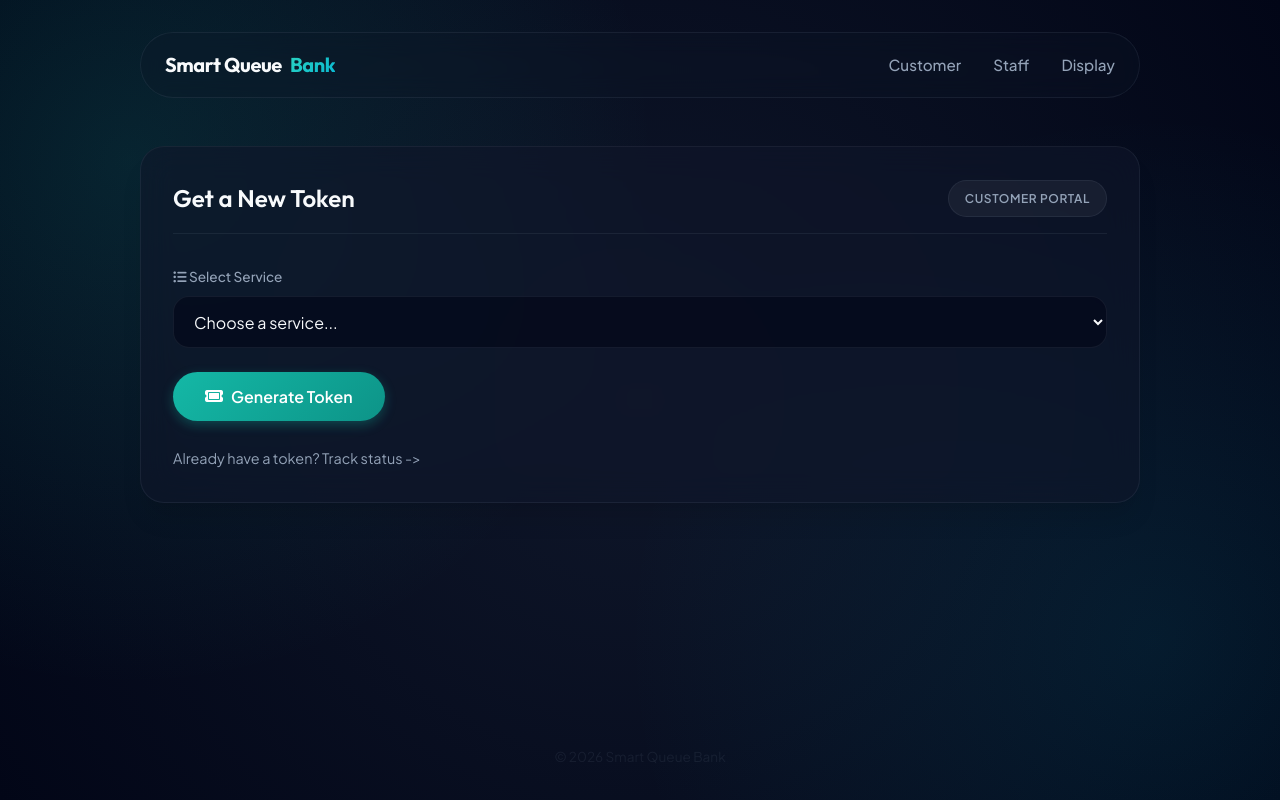
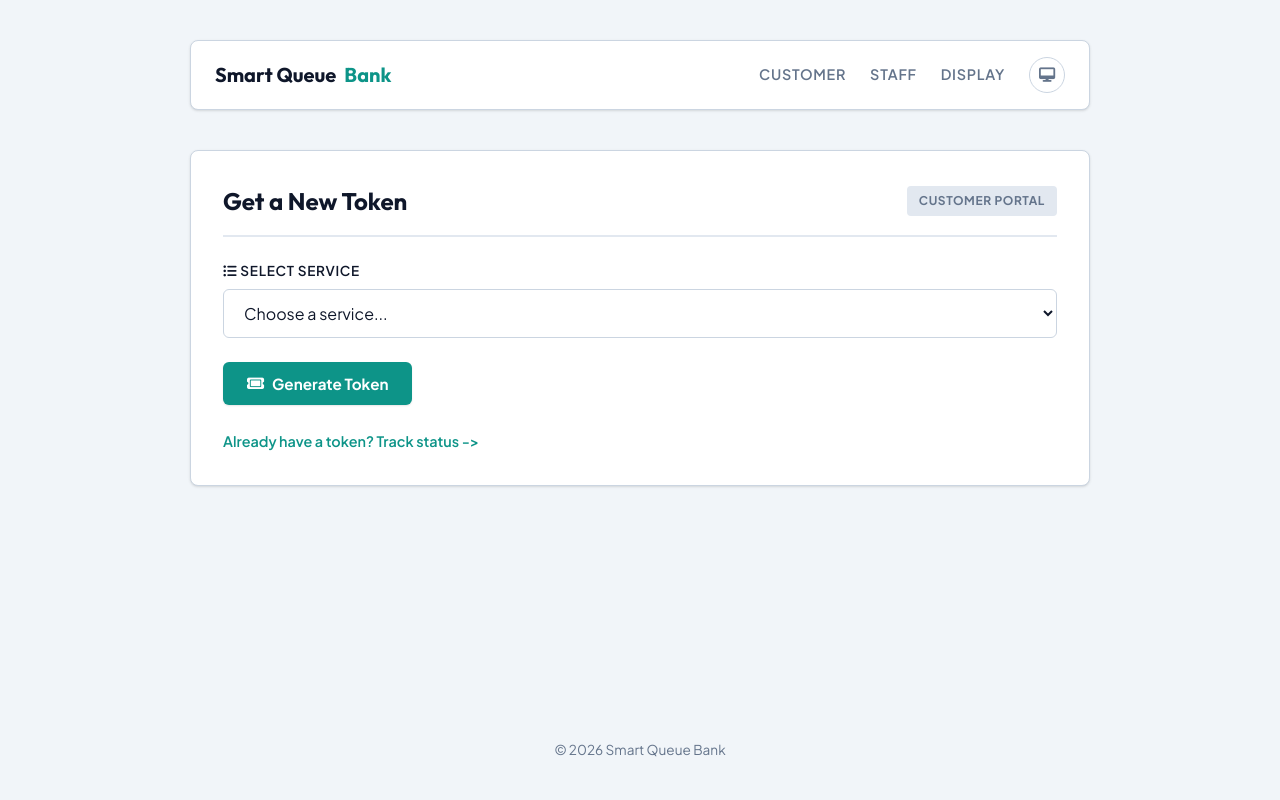
Before and after one commit to Nayan-Mhrzn/Bank-Queue-System, a PHP site: page /customer/index.php in a window 1280 px wide. Run offline with PHP 8.4, Linux system fonts and the light colour scheme; data comes from the database, SQL or seed files in the repository.

Commit message:
feat: Add Light/Dark/System theme support and refine design for professional look

```diff
--- a/includes/header.php
+++ b/includes/header.php
@@ -17,6 +17,10 @@
             <a href="../customer/index.php">Customer</a>
             <a href="../staff/login.php">Staff</a>
             <a href="../display/index.php" target="_blank">Display</a>
+            <button class="theme-toggle" onclick="rotateTheme()" title="Toggle Theme">
+                <i id="theme-icon" class="fa-solid fa-desktop"></i>
+            </button>
         </nav>
     </header>
+    <script src="../js/theme.js"></script>
     <main>
--- a/style.css
+++ b/style.css
@@ -1,43 +1,89 @@
 :root {
-    /* Colors */
-    --bg-dark: #0f172a;
-    --bg-darker: #020617;
+    /* --- Base Variables (Light Mode Default) --- */
 
-    --primary: #14b8a6; /* Teal 500 */
-    --primary-light: #2dd4bf; /* Teal 400 */
-    --primary-dark: #0d9488; /* Teal 600 */
+    /* Brand */
+    --primary: #0d9488;
+    /* Teal 600 - Darker/Solid */
+    --primary-hover: #0f766e;
+    /* Teal 700 */
+    --accent: #0ea5e9;
+    /* Sky 500 */
 
-    --accent: #06b6d4; /* Cyan 500 */
-    --accent-glow: rgba(6, 182, 212, 0.4);
+    /* Backgrounds (Solid, Man-Made) */
+    --bg-body: #f1f5f9;
+    /* Slate 100 - Industrial Light Grey */
+    --bg-surface: #ffffff;
+    /* White - Clean Paper/Card */
+    --bg-inset: #e2e8f0;
+    /* Slate 200 - Input areas */
 
-    --text-main: #f8fafc;
-    --text-muted: #94a3b8;
+    /* Text */
+    --text-main: #0f172a;
+    /* Slate 900 - Sharp Black */
+    --text-muted: #64748b;
+    /* Slate 500 - Professional Grey */
+    --text-on-primary: #ffffff;
 
-    --danger: #ef4444;
-    --success: #10b981;
-    --warning: #f59e0b;
+    /* Borders */
+    --border-color: #cbd5e1;
+    /* Slate 300 - Distinct boundaries */
+    --border-focus: #0d9488;
+    /* Primary Color */
 
-    /* Surface */
-    --glass-bg: rgba(15, 23, 42, 0.6);
-    --glass-border: rgba(148, 163, 184, 0.1);
-    --glass-highlight: rgba(255, 255, 255, 0.05);
+    /* Status */
+    --success: #16a34a;
+    /* Green 600 */
+    --danger: #dc2626;
+    /* Red 600 */
+    --warning: #d97706;
+    /* Amber 600 */
+    --info: #0284c7;
+    /* Sky 600 */
 
-    /* Layout */
-    --radius-sm: 8px;
-    --radius-md: 16px;
-    --radius-lg: 24px;
-    --radius-full: 9999px;
-
-    --shadow-sm: 0 4px 6px -1px rgba(0, 0, 0, 0.1), 0 2px 4px -1px rgba(0, 0, 0, 0.06);
-    --shadow-lg: 0 20px 25px -5px rgba(0, 0, 0, 0.1), 0 10px 10px -5px rgba(0, 0, 0, 0.04);
-    --shadow-glow: 0 0 20px rgba(20, 184, 166, 0.3);
+    /* Effects */
+    --shadow-card: 0 1px 3px 0 rgba(0, 0, 0, 0.1), 0 1px 2px -1px rgba(0, 0, 0, 0.1);
+    --shadow-hover: 0 4px 6px -1px rgba(0, 0, 0, 0.1), 0 2px 4px -1px rgba(0, 0, 0, 0.06);
 
     /* Typography */
     --font-heading: 'Outfit', sans-serif;
     --font-body: 'Plus Jakarta Sans', sans-serif;
+
+    /* Components */
+    --radius: 8px;
+    /* More angular/engineered look */
 }
 
-*, *::before, *::after {
+/* --- Dark Mode Override --- */
+[data-theme="dark"] {
+    /* Brand - Slightly lighter for readability against dark */
+    --primary: #14b8a6;
+    /* Teal 500 */
+    --primary-hover: #2dd4bf;
+    /* Teal 400 */
+
+    /* Backgrounds */
+    --bg-body: #020617;
+    /* Slate 950 - Deep Space */
+    --bg-surface: #0f172a;
+    /* Slate 900 - Dark Card */
+    --bg-inset: #1e293b;
+    /* Slate 800 */
+
+    /* Text */
+    --text-main: #f8fafc;
+    /* Slate 50 */
+    --text-muted: #94a3b8;
+    /* Slate 400 */
+
+    /* Borders */
+    --border-color: #334155;
+    /* Slate 700 */
+}
+
+/* Base Setup */
+*,
+*::before,
+*::after {
     box-sizing: border-box;
     margin: 0;
     padding: 0;
@@ -45,188 +91,208 @@
 
 body {
     font-family: var(--font-body);
-    background-color: var(--bg-darker);
-    background-image:
-        radial-gradient(circle at 10% 20%, rgba(20, 184, 166, 0.15) 0%, transparent 40%),
-        radial-gradient(circle at 90% 80%, rgba(6, 182, 212, 0.1) 0%, transparent 40%),
-        radial-gradient(circle at 50% 50%, rgba(15, 23, 42, 1) 0%, rgba(2, 6, 23, 1) 100%);
-    background-attachment: fixed;
+    background-color: var(--bg-body);
     color: var(--text-main);
     min-height: 100vh;
     display: flex;
     flex-direction: column;
     align-items: center;
-    padding: 2rem 1rem;
-    line-height: 1.6;
-    -webkit-font-smoothing: antialiased;
+    padding: 40px 20px;
+    line-height: 1.5;
+    transition: background-color 0.3s ease, color 0.3s ease;
 }
 
+/* --- Header --- */
 header {
     width: 100%;
-    max-width: 1000px;
-    margin-bottom: 3rem;
+    max-width: 900px;
+    margin-bottom: 40px;
     display: flex;
     justify-content: space-between;
     align-items: center;
-    padding: 1rem 1.5rem;
-    background: rgba(15, 23, 42, 0.3);
-    backdrop-filter: blur(12px);
-    border: 1px solid var(--glass-border);
-    border-radius: var(--radius-full);
+    padding: 16px 24px;
+    background: var(--bg-surface);
+    border: 1px solid var(--border-color);
+    border-radius: var(--radius);
+    box-shadow: var(--shadow-card);
 }
 
 header h1 {
     font-family: var(--font-heading);
     font-weight: 700;
     font-size: 1.25rem;
-    letter-spacing: -0.02em;
     color: var(--text-main);
     display: flex;
     align-items: center;
-    gap: 0.5rem;
+    gap: 8px;
 }
 
 header h1 span {
     color: var(--primary);
-    background: linear-gradient(135deg, var(--primary-light), var(--accent));
-    -webkit-background-clip: text;
-    -webkit-text-fill-color: transparent;
 }
 
 header nav {
     display: flex;
-    gap: 2rem;
+    gap: 24px;
+    align-items: center;
 }
 
 header nav a {
     color: var(--text-muted);
     text-decoration: none;
-    font-weight: 500;
-    font-size: 0.95rem;
-    transition: all 0.2s ease;
-    position: relative;
+    font-weight: 600;
+    font-size: 0.9rem;
+    transition: color 0.2s;
+    text-transform: uppercase;
+    letter-spacing: 0.05em;
 }
 
 header nav a:hover {
-    color: var(--text-main);
+    color: var(--primary);
 }
 
-header nav a::after {
-    content: '';
-    position: absolute;
-    bottom: -4px;
-    left: 0;
-    width: 0;
-    height: 2px;
-    background: var(--primary);
-    transition: width 0.3s ease;
-    border-radius: 2px;
+.theme-toggle {
+    background: transparent;
+    border: 1px solid var(--border-color);
+    color: var(--text-muted);
+    width: 36px;
+    height: 36px;
+    border-radius: 50%;
+    display: flex;
+    align-items: center;
+    justify-content: center;
+    cursor: pointer;
+    transition: all 0.2s;
+    box-shadow: none;
+    padding: 0;
+    font-size: 0.9rem;
 }
 
-header nav a:hover::after {
-    width: 100%;
+.theme-toggle:hover {
+    background: var(--bg-inset);
+    color: var(--text-main);
+    transform: none;
+    box-shadow: none;
 }
 
 main {
     width: 100%;
-    max-width: 1000px;
-    flex: 1;
+    max-width: 900px;
     display: flex;
     flex-direction: column;
-    gap: 2rem;
+    gap: 32px;
 }
 
-/* --- Cards --- */
+/* --- Cards (Engineered Look) --- */
 .card {
-    background: var(--glass-bg);
-    backdrop-filter: blur(16px);
-    border: 1px solid var(--glass-border);
-    border-top: 1px solid var(--glass-highlight);
-    border-radius: var(--radius-lg);
-    padding: 2rem;
-    box-shadow: var(--shadow-lg);
-    transition: transform 0.3s ease, box-shadow 0.3s ease;
-    position: relative;
-    overflow: hidden;
+    background: var(--bg-surface);
+    border: 1px solid var(--border-color);
+    border-radius: var(--radius);
+    padding: 32px;
+    box-shadow: var(--shadow-card);
+    transition: box-shadow 0.2s ease, transform 0.2s ease;
 }
 
-.card:hover {
-    box-shadow: var(--shadow-glow);
-    border-color: rgba(20, 184, 166, 0.2);
-}
+/* Removed hover glow - sticking to solid professional feel */
+/* .card:hover { ... } */
 
 .card-header {
     display: flex;
     justify-content: space-between;
     align-items: center;
-    margin-bottom: 2rem;
-    border-bottom: 1px solid var(--glass-border);
-    padding-bottom: 1rem;
+    margin-bottom: 24px;
+    border-bottom: 2px solid var(--bg-inset);
+    /* Strong divide */
+    padding-bottom: 16px;
 }
 
 .card-header h2 {
     font-family: var(--font-heading);
     font-size: 1.5rem;
-    font-weight: 600;
+    font-weight: 700;
     color: var(--text-main);
 }
 
 /* --- Pills --- */
 .pill {
-    padding: 0.5rem 1rem;
-    border-radius: var(--radius-full);
+    padding: 6px 12px;
+    border-radius: 4px;
+    /* Less rounded */
     font-size: 0.75rem;
-    font-weight: 600;
+    font-weight: 700;
+    background: var(--bg-inset);
+    color: var(--text-muted);
     text-transform: uppercase;
     letter-spacing: 0.05em;
-    background: rgba(255, 255, 255, 0.05);
-    border: 1px solid var(--glass-border);
-    color: var(--text-muted);
 }
 
+/* --- Status Pills (Colored) --- */
 .status-pill {
     display: inline-flex;
     align-items: center;
-    gap: 6px;
-    padding: 6px 14px;
-    border-radius: var(--radius-full);
-    font-size: 0.8rem;
+    gap: 8px;
+    padding: 6px 12px;
+    border-radius: 4px;
+    font-size: 0.85rem;
     font-weight: 600;
+    border: 1px solid transparent;
 }
 
-.status-pill::before {
-    content: '';
-    display: block;
-    width: 6px;
-    height: 6px;
-    border-radius: 50%;
-    background: currentColor;
+.status-current {
+    color: var(--primary);
+    background: rgba(13, 148, 136, 0.1);
+    border-color: rgba(13, 148, 136, 0.2);
 }
 
-.status-waiting { background: rgba(148, 163, 184, 0.1); color: var(--text-muted); }
-.status-calling { background: rgba(6, 182, 212, 0.1); color: var(--accent); }
-.status-serving { background: rgba(16, 185, 129, 0.1); color: var(--success); }
-.status-completed { background: rgba(16, 185, 129, 0.1); color: var(--success); }
-.status-cancelled { background: rgba(239, 68, 68, 0.1); color: var(--danger); }
+.status-waiting {
+    color: var(--text-muted);
+    background: var(--bg-inset);
+    border-color: var(--border-color);
+}
 
-/* --- Forms --- */
+.status-serving {
+    color: var(--success);
+    background: rgba(22, 163, 74, 0.1);
+    border-color: rgba(22, 163, 74, 0.2);
+}
+
+.status-calling {
+    color: var(--info);
+    background: rgba(2, 132, 199, 0.1);
+    border-color: rgba(2, 132, 199, 0.2);
+}
+
+.status-completed {
+    color: var(--text-muted);
+    background: var(--bg-inset);
+    text-decoration: line-through;
+}
+
+.status-cancelled {
+    color: var(--danger);
+    background: rgba(220, 38, 38, 0.1);
+    border-color: rgba(220, 38, 38, 0.2);
+}
+
+
+/* --- Forms (Structured) --- */
 label {
     display: block;
-    margin-bottom: 0.5rem;
+    margin-bottom: 8px;
     font-size: 0.85rem;
-    font-weight: 500;
-    color: var(--text-muted);
+    font-weight: 600;
+    color: var(--text-main);
+    text-transform: uppercase;
+    letter-spacing: 0.05em;
 }
 
-input[type="text"],
-input[type="email"],
-input[type="password"],
+input,
 select {
     width: 100%;
-    background: rgba(2, 6, 23, 0.6);
-    border: 1px solid var(--glass-border);
-    border-radius: var(--radius-md);
-    padding: 0.85rem 1rem;
+    background: var(--bg-surface);
+    border: 1px solid var(--border-color);
+    border-radius: 6px;
+    padding: 12px 16px;
     color: var(--text-main);
     font-family: var(--font-body);
     font-size: 1rem;
@@ -237,89 +303,66 @@ select {
 input:focus,
 select:focus {
     border-color: var(--primary);
-    box-shadow: 0 0 0 3px rgba(20, 184, 166, 0.2);
-    background: rgba(2, 6, 23, 0.8);
+    box-shadow: 0 0 0 3px rgba(13, 148, 136, 0.15);
+    /* Solid focus ring */
 }
 
-/* --- Buttons --- */
+/* --- Buttons (Solid) --- */
 button {
     cursor: pointer;
     border: none;
-    background: linear-gradient(135deg, var(--primary), var(--primary-dark));
-    color: white;
+    background: var(--primary);
+    color: var(--text-on-primary);
     font-family: var(--font-body);
-    font-weight: 600;
-    font-size: 1rem;
-    padding: 0.85rem 2rem;
-    border-radius: var(--radius-full);
-    transition: all 0.3s cubic-bezier(0.4, 0, 0.2, 1);
-    box-shadow: 0 4px 12px rgba(20, 184, 166, 0.3);
-    position: relative;
-    overflow: hidden;
+    font-weight: 700;
+    font-size: 0.95rem;
+    padding: 12px 24px;
+    border-radius: 6px;
+    transition: background 0.2s ease, transform 0.1s ease;
+    box-shadow: 0 1px 2px rgba(0, 0, 0, 0.1);
     display: inline-flex;
     align-items: center;
     justify-content: center;
-    gap: 0.5rem;
-}
-
-button::before {
-    content: '';
-    position: absolute;
-    top: 0; left: 0; right: 0; bottom: 0;
-    background: linear-gradient(rgba(255,255,255,0.2), transparent);
-    opacity: 0;
-    transition: opacity 0.2s;
+    gap: 8px;
 }
 
 button:hover {
-    transform: translateY(-2px);
-    box-shadow: 0 8px 16px rgba(20, 184, 166, 0.4);
-}
-
-button:hover::before {
-    opacity: 1;
+    background: var(--primary-hover);
+    transform: translateY(-1px);
+    box-shadow: 0 4px 6px -1px rgba(0, 0, 0, 0.1);
 }
 
 button:active {
     transform: translateY(0);
 }
 
-/* --- Typography Links --- */
-a.muted-link {
-    color: var(--text-muted);
-    font-size: 0.9rem;
-    text-decoration: none;
-    transition: color 0.2s;
-}
-
-a.muted-link:hover {
-    color: var(--primary-light);
-}
-
-/* --- Tables --- */
+/* --- Table (Data Grid Style) --- */
 table {
     width: 100%;
-    border-collapse: separate;
-    border-spacing: 0;
-    width: 100%;
+    border-collapse: collapse;
+    background: var(--bg-surface);
+    border: 1px solid var(--border-color);
+    border-radius: var(--radius);
+    overflow: hidden;
 }
 
 th {
+    background: var(--bg-inset);
+    color: var(--text-main);
+    font-weight: 700;
+    text-transform: uppercase;
+    font-size: 0.75rem;
+    letter-spacing: 0.05em;
+    padding: 12px 16px;
     text-align: left;
-    padding: 1rem 1.5rem;
-    font-size: 0.8rem;
-    text-transform: uppercase;
-    letter-spacing: 0.05em;
-    color: var(--text-muted);
-    font-weight: 600;
-    border-bottom: 1px solid var(--glass-border);
+    border-bottom: 2px solid var(--border-color);
 }
 
 td {
-    padding: 1rem 1.5rem;
-    border-bottom: 1px solid rgba(148, 163, 184, 0.05);
-    color: var(--text-main);
-    transition: background 0.2s;
+    padding: 14px 16px;
+    border-bottom: 1px solid var(--border-color);
+    color: var(--text-muted);
+    font-size: 0.95rem;
 }
 
 tr:last-child td {
@@ -327,74 +370,94 @@ tr:last-child td {
 }
 
 tr:hover td {
-    background: rgba(255, 255, 255, 0.02);
+    background: var(--bg-body);
+    color: var(--text-main);
 }
 
 /* --- Utility --- */
 .two-column {
     display: grid;
-    grid-template-columns: repeat(auto-fit, minmax(300px, 1fr));
-    gap: 2rem;
+    grid-template-columns: repeat(auto-fit, minmax(280px, 1fr));
+    gap: 24px;
 }
 
 .spacer {
-    height: 1.5rem;
+    height: 24px;
 }
 
-/* --- Specific Components --- */
+.muted-link {
+    color: var(--primary);
+    font-weight: 600;
+    text-decoration: none;
+    font-size: 0.9rem;
+}
+
+.muted-link:hover {
+    text-decoration: underline;
+}
+
+/* --- Token Display Grid --- */
 .token-display {
     display: grid;
-    grid-template-columns: repeat(auto-fit, minmax(200px, 1fr));
-    gap: 1.5rem;
-    margin-top: 1rem;
+    grid-template-columns: repeat(auto-fit, minmax(160px, 1fr));
+    gap: 16px;
 }
 
 .token-chip {
-    background: rgba(2, 6, 23, 0.4);
-    border: 1px solid var(--glass-border);
-    border-radius: var(--radius-md);
-    padding: 1.5rem;
-    display: flex;
-    flex-direction: column;
-    align-items: center;
+    background: var(--bg-body);
+    border: 1px solid var(--border-color);
+    border-radius: 6px;
+    padding: 20px;
     text-align: center;
-    transition: transform 0.2s;
-}
-
-.token-chip:hover {
-    transform: translateY(-2px);
-    border-color: var(--primary);
 }
 
 .token-chip-label {
-    font-size: 0.8rem;
+    font-size: 0.75rem;
     text-transform: uppercase;
-    letter-spacing: 0.1em;
     color: var(--text-muted);
-    margin-bottom: 0.5rem;
+    font-weight: 700;
+    margin-bottom: 8px;
 }
 
 .token-chip-value {
+    font-size: 1.75rem;
+    font-weight: 800;
+    color: var(--text-main);
     font-family: var(--font-heading);
-    font-size: 2rem;
-    font-weight: 700;
-    color: var(--primary-light);
-    text-shadow: 0 0 20px rgba(45, 212, 191, 0.3);
 }
 
+.token-chip-small {
+    font-size: 1rem;
+    font-weight: 600;
+    color: var(--text-main);
+}
+
+/* Footer */
 footer {
     margin-top: auto;
-    padding-top: 2rem;
-    color: var(--glass-border);
+    padding-top: 32px;
+    color: var(--text-muted);
     font-size: 0.85rem;
+    text-align: center;
 }
 
 /* Mobile */
 @media (max-width: 640px) {
-    body { padding: 1rem; }
-    header { flex-direction: column; align-items: stretch; gap: 1rem; padding: 1.25rem; }
-    header h1 { justify-content: center; }
-    header nav { justify-content: center; width: 100%; }
-    .card { padding: 1.25rem; }
-    .two-column { grid-template-columns: 1fr; }
+    header {
+        flex-direction: column;
+        gap: 16px;
+        align-items: stretch;
+    }
+
+    header h1 {
+        justify-content: center;
+    }
+
+    header nav {
+        justify-content: center;
+    }
+
+    .two-column {
+        grid-template-columns: 1fr;
+    }
 }
```
Also changed, not shown: js/theme.js (added, +61 -0 lines).
